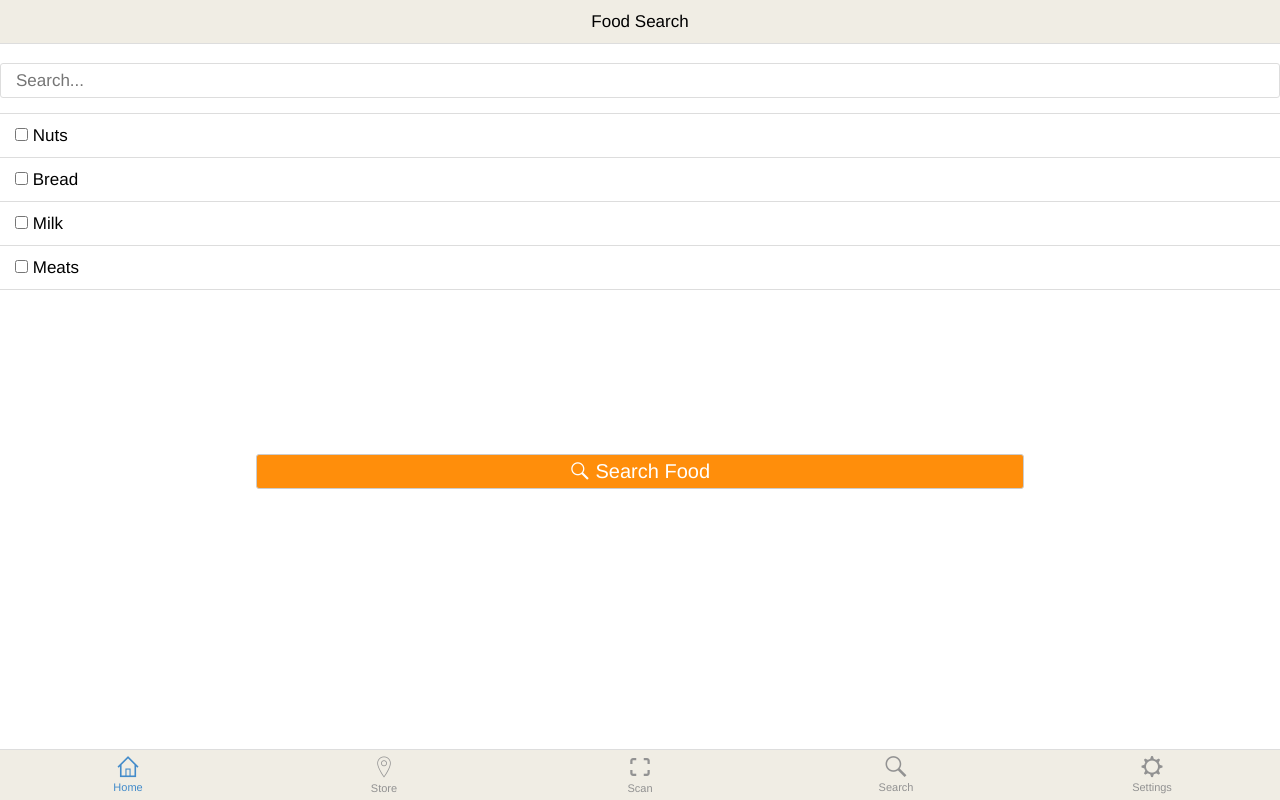
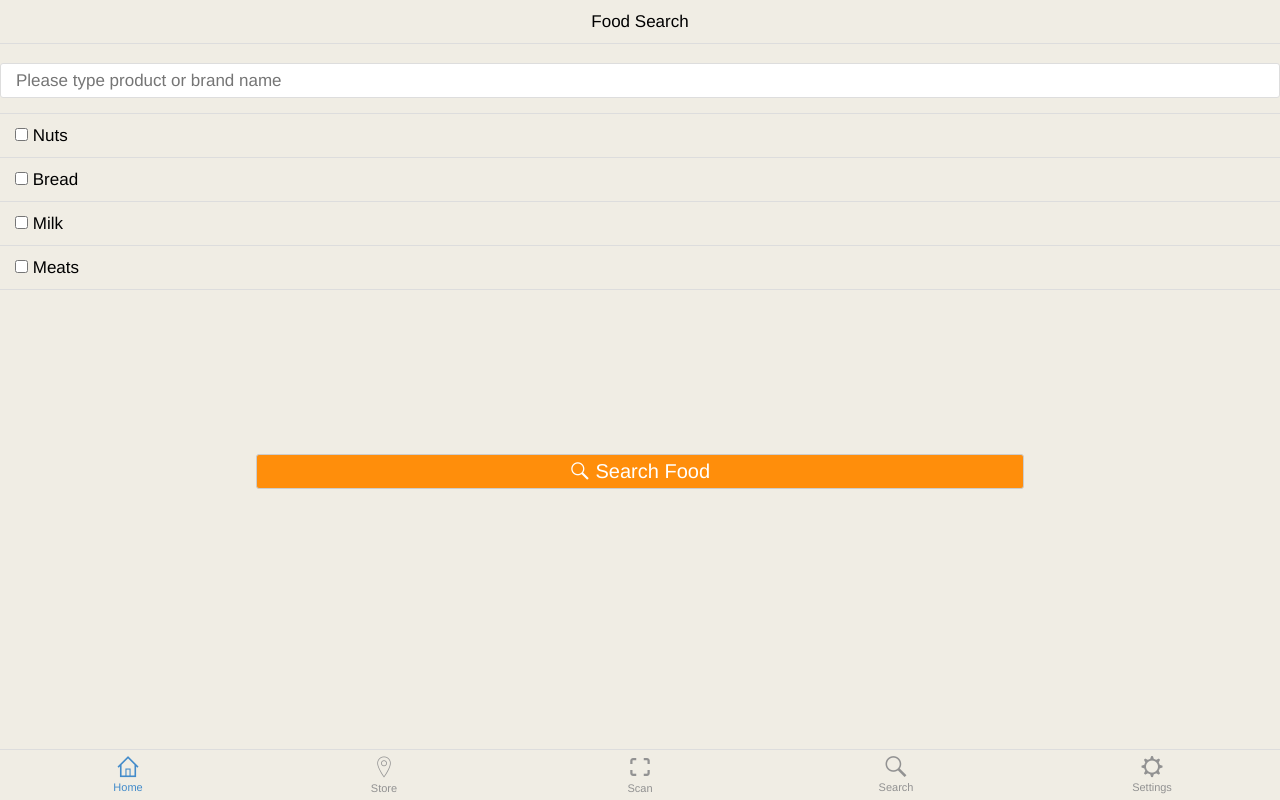
Before and after one commit to becky2014/becky2014.github.io, a plain HTML site: page food_search.html in a window 1280 px wide. Drawn offline with nearby package versions, Linux system fonts and the light colour scheme; files whose address does not match are found by name.

Commit message:
change background

```diff
--- a/food_search.html
+++ b/food_search.html
@@ -27,16 +27,19 @@
 
     <!-- Make sure all your bars are the first things in your <body> -->
      <!-- top bar -->
+
+<div class="backscreen">
+
     <header class="bar bar-nav">
 
       <h1 class="title">Food Search</h1>
    </header>
 
 
-<br><br><br>
+</br></br></br>
     <div class = "panel1">
 
-      <input id="search" type="text" name="search" placeholder="Search...">
+      <input id="search" type="text" name="search" placeholder="Please type product or brand name ">
          <br>
                    <ul class="table-view">
           <li class="table-view-cell">
@@ -65,6 +68,7 @@
 
          </center>
   </div>
+</div>
 
 <!--bottom bar -->
 
@@ -90,6 +94,8 @@
     <span class="tab-label">Settings</span>
   </a>
 </nav>
+
+
 
   </body>
 </html>
@@ -128,6 +134,19 @@
 
 }
 
+.backscreen{
+
+
+    background-color: #F0EDE4;
+    height: 100%;
+}
+
+.table-view-cell{
+    background-color: #F0EDE4;
+
+}
+
+
  .bar{
      background-color:#F0EDE4;
 
```
